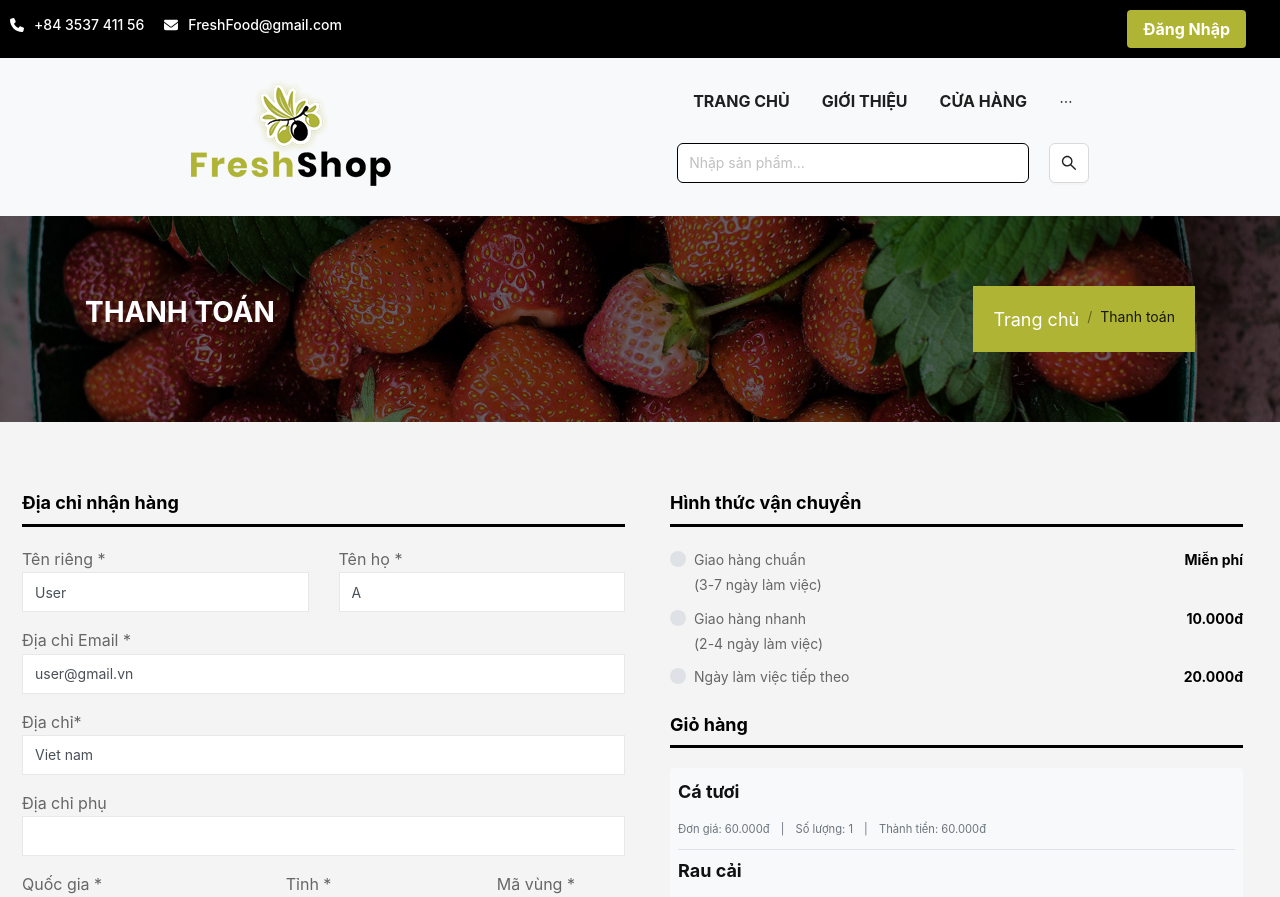
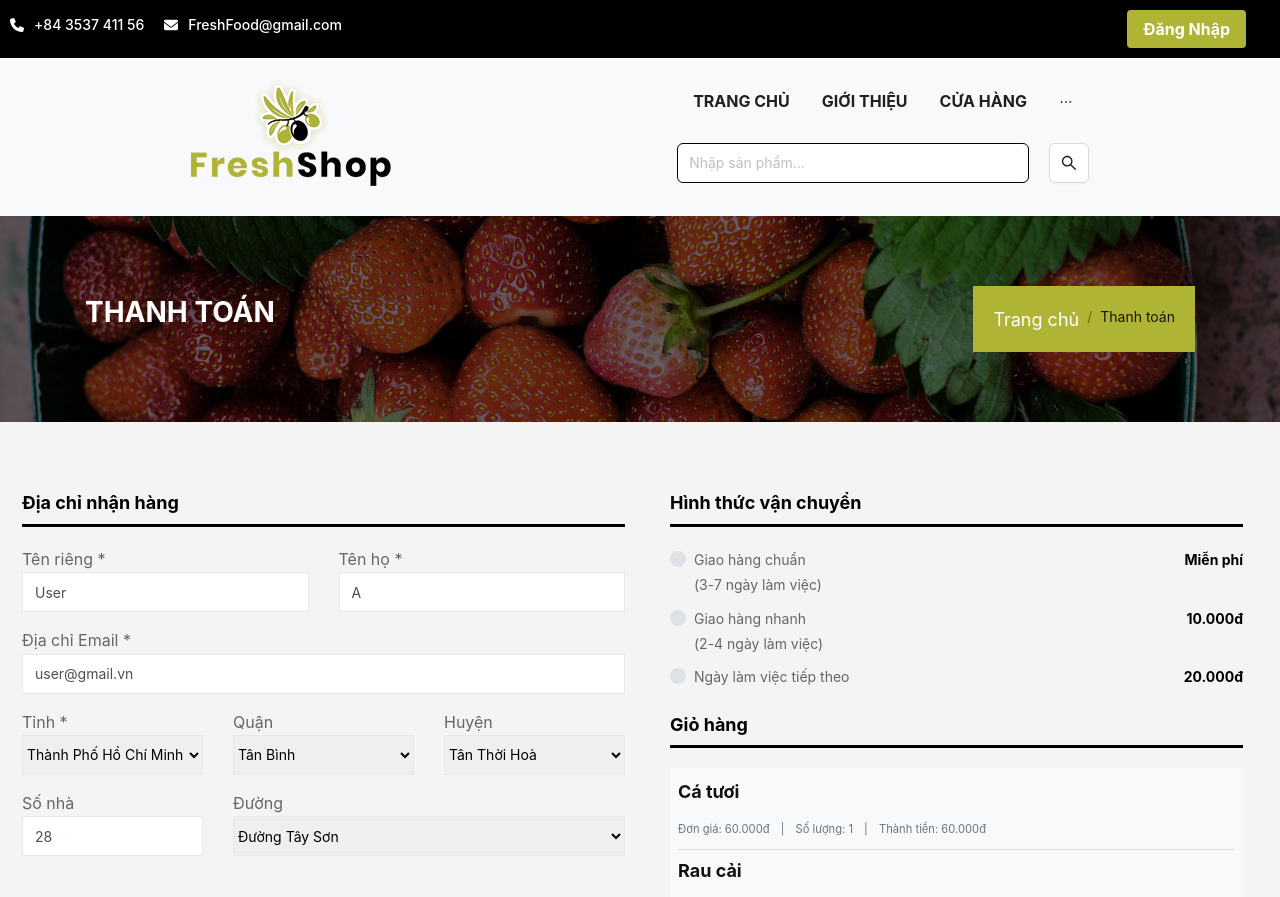
Before and after one commit to SamSam1701/OnlineMarket, a React (Create React App) app: page /checkout in a window 1280 px wide. Shown: the top 897 px of the page. Built offline with nearby package versions, Linux system fonts and the light colour scheme.

Commit message:
enhance checkout

```diff
--- a/src/components/Slide/Slide.js
+++ b/src/components/Slide/Slide.js
@@ -57,6 +57,11 @@ function Slide() {
 
       <div className={SlideStyle.container}>
         <div>
+          <h1>
+            <strong>
+              Welcome To <br /> Freshshop
+            </strong>
+          </h1>
           <div>
             <p>
              Trải nghiệm bữa ăn sạch{" "}
--- a/src/pages/CheckOut/CheckOut.js
+++ b/src/pages/CheckOut/CheckOut.js
@@ -69,40 +69,59 @@ const CheckOut = () => {
                                       <input type="email" className={CheckOutStyle.FormControl} id="email" value="user@gmail.vn" placeholder=""/>
                                         <div className={CheckOutStyle.InvalidFeedback}> Please enter a valid email address for shipping updates. </div>
                                     </div>
-                                    <div style={{marginBottom: '16px'}}>
-                                        <label for="address">Địa chỉ*</label>
-                                        <input type="text" className={CheckOutStyle.FormControl} id="address" value='Viet nam' required/>
-                                        <div className={CheckOutStyle.InvalidFeedback}> Please enter your shipping address. </div>
-                                    </div>
-                                    <div style={{marginBottom: '16px'}}>
-                                        <label for="address2">Địa chỉ phụ </label>
-                                        <input type="text" className={CheckOutStyle.FormControl} id="address2" placeholder=""/>
-                                    </div>
+                                  <Row style={{ margin: '0 -15px', display: 'flex', flexWrap: 'wrap' }}>
+                                      <Col md={8} style={{ marginBottom: '16px', position: 'relative', width: '100%', minHeight: '1px', padding: '0 15px', flex: '0 0 33.333333%;', maxWidth: '33.333333%;' }}>
+                                          <label for="state">Tỉnh *</label>
+                                          <select style={{ minHeight: '40px', border: '1px solid #e8e8e8', width: '100%' }} defaultValue="HCM" id="state">
+                                              <option style={{ minHeight: '40px' }} data-display="Select">Chọn...</option>
+                                              <option style={{ minHeight: '40px' }} value="HCM">Thành Phố Hồ Chí Minh</option>
+                                              <option style={{ minHeight: '40px' }} value="H2">Thành Phố Hà Nội</option>
+                                          </select>
+                                          <div className={CheckOutStyle.InvalidFeedback}> Please provide a valid state. </div>
+                                      </Col>
+                                      <Col md={8} style={{ marginBottom: '16px', position: 'relative', width: '100%', minHeight: '1px', padding: '0 15px', flex: '0 0 33.333333%;', maxWidth: '33.333333%;' }}>
+                                          <label for="state">Quận</label>
+                                          <select style={{ minHeight: '40px', border: '1px solid #e8e8e8', width: '100%' }} defaultValue="1" id="state">
+                                              <option style={{ minHeight: '40px' }} data-display="Select">Chọn...</option>
+                                              <option style={{ minHeight: '40px' }} value="1">Tân Bình</option>
+                                              <option style={{ minHeight: '40px' }} value="2">Tân Phú</option>
+                                              <option style={{ minHeight: '40px' }} value="3">Quận 1</option>
+                                              <option style={{ minHeight: '40px' }} value="4">Quận 2</option>s
+                                          </select>
+                                          <div className={CheckOutStyle.InvalidFeedback}> Please provide a valid state. </div>
+                                      </Col>
+                                      <Col md={8} style={{ marginBottom: '16px', position: 'relative', width: '100%', minHeight: '1px', padding: '0 15px', flex: '0 0 33.333333%;', maxWidth: '33.333333%;' }}>
+                                          <label for="state">Huyện</label>
+                                          <select style={{ minHeight: '40px', border: '1px solid #e8e8e8', width: '100%' }} defaultValue="1" id="state">
+                                              <option style={{ minHeight: '40px' }} data-display="Select">Chọn...</option>
+                                              <option style={{ minHeight: '40px' }} value="1">Tân Thời Hoà</option>
+                                              <option style={{ minHeight: '40px' }} value="1">Tân Sơn Nhì</option>
+                                              <option style={{ minHeight: '40px' }} value="1">Tây Thạnh</option>
+                                          </select>
+                                          <div className={CheckOutStyle.InvalidFeedback}> Please provide a valid state. </div>
+                                      </Col>
+                                  </Row>
+                                  <Row style={{ margin: '0 -15px', display: 'flex', flexWrap: 'wrap' }}>
+                                  <Col md={8} style={{ marginBottom: '16px', position: 'relative', width: '100%', minHeight: '1px', padding: '0 15px', flex: '0 0 33.333333%;', maxWidth: '33.333333%;' }}>
+                                      <div style={{ marginBottom: '16px' }}>
+                                          <label for="address">Số nhà</label>
+                                          <input type="text" className={CheckOutStyle.FormControl} id="address" defaultValue="28" required />
+                                          <div className={CheckOutStyle.InvalidFeedback}> Please enter your shipping address. </div>
+                                      </div>
+                                  </Col>
 
-                                        <Row style={{margin:'0 -15px', display:'flex', flexWrap:'wrap'}}>
-                                            <Col md={10} style={{marginBottom:'16px', position:'relative', width:'100%', minHeight:'1px', padding:'0 15px', flex:'0 0 41.666667%', maxWidth:'41.666667%'}}>
-                                            <label for="country">Quốc gia *</label>
-                                            <select style={{minHeight:'40px', border:'1px solid #e8e8e8', width:'100%'}} value="VN" id="country">
-                                                <option style={{minHeight:'40px'}} value="Choose..." data-display="Select">Chọn...</option>
-                                                <option style={{minHeight:'40px'}} value="VN">Việt Nam</option>
-                                                    </select>
-                                            <div className={CheckOutStyle.InvalidFeedback}> Please select a valid country. </div>
-                                            </Col>
+                                    <Col md={16} style={{ marginBottom: '16px', position: 'relative', width: '100%', minHeight: '1px', padding: '0 15px', flex: '0 0 33.333333%;', maxWidth: '33.333333%;' }}>
+                                        <label for="state">Đường</label>
+                                          <select style={{ minHeight: '40px', border: '1px solid #e8e8e8', width: '100%' }} defaultValue="1" id="state">
+                                            <option style={{ minHeight: '40px' }} data-display="Select">Chọn...</option>
+                                            <option style={{ minHeight: '40px' }} value="1">Đường Tây Sơn</option>
+                                            <option style={{ minHeight: '40px' }} value="2">Đường 3/2</option>
+                                            <option style={{ minHeight: '40px' }} value="3">Đường Nguyễn Suý</option>
+                                        </select>
+                                        <div className={CheckOutStyle.InvalidFeedback}> Please provide a valid state. </div>
+                                    </Col>
+                                  </Row>
 
-                                            <Col md={8} style={{marginBottom:'16px', position:'relative', width:'100%', minHeight:'1px', padding:'0 15px', flex:'0 0 33.333333%;', maxWidth:'33.333333%;'}}>
-                                            <label for="state">Tỉnh *</label>
-                                            <select style={{minHeight:'40px', border:'1px solid #e8e8e8', width:'100%'}} value="HCM" id="state">
-                                                <option style={{minHeight:'40px'}} data-display="Select">Chọn...</option>
-                                                <option style={{ minHeight: '40px' }} value="HCM">Thành Phố Hồ Chí Minh</option>
-                                                    </select>
-                                            <div className={CheckOutStyle.InvalidFeedback}> Please provide a valid state. </div>
-                                            </Col>
-                                            <Col md={6} style={{marginBottom:'16px', position:'relative', width:'100%', minHeight:'1px', padding:'0 15px', flex:'0 0 25%', maxWidth:'25%'}}>
-                                            <label for="zip">Mã vùng *</label>
-                                            <input type="text" className={CheckOutStyle.FormControl} value="70000" id="zip" required/>
-                                            <div className={CheckOutStyle.InvalidFeedback}> Zip code required. </div>
-                                            </Col>
-                                        </Row>
                                     <hr style={{marginTop:'16px',marginBottom: '24px', borderTop:'1px solid rgba(0,0,0,.1'}}/>
 
                                     <div className={CheckOutStyle.CustomControl+' '+CheckOutStyle.CustomCheckbox}>
```
